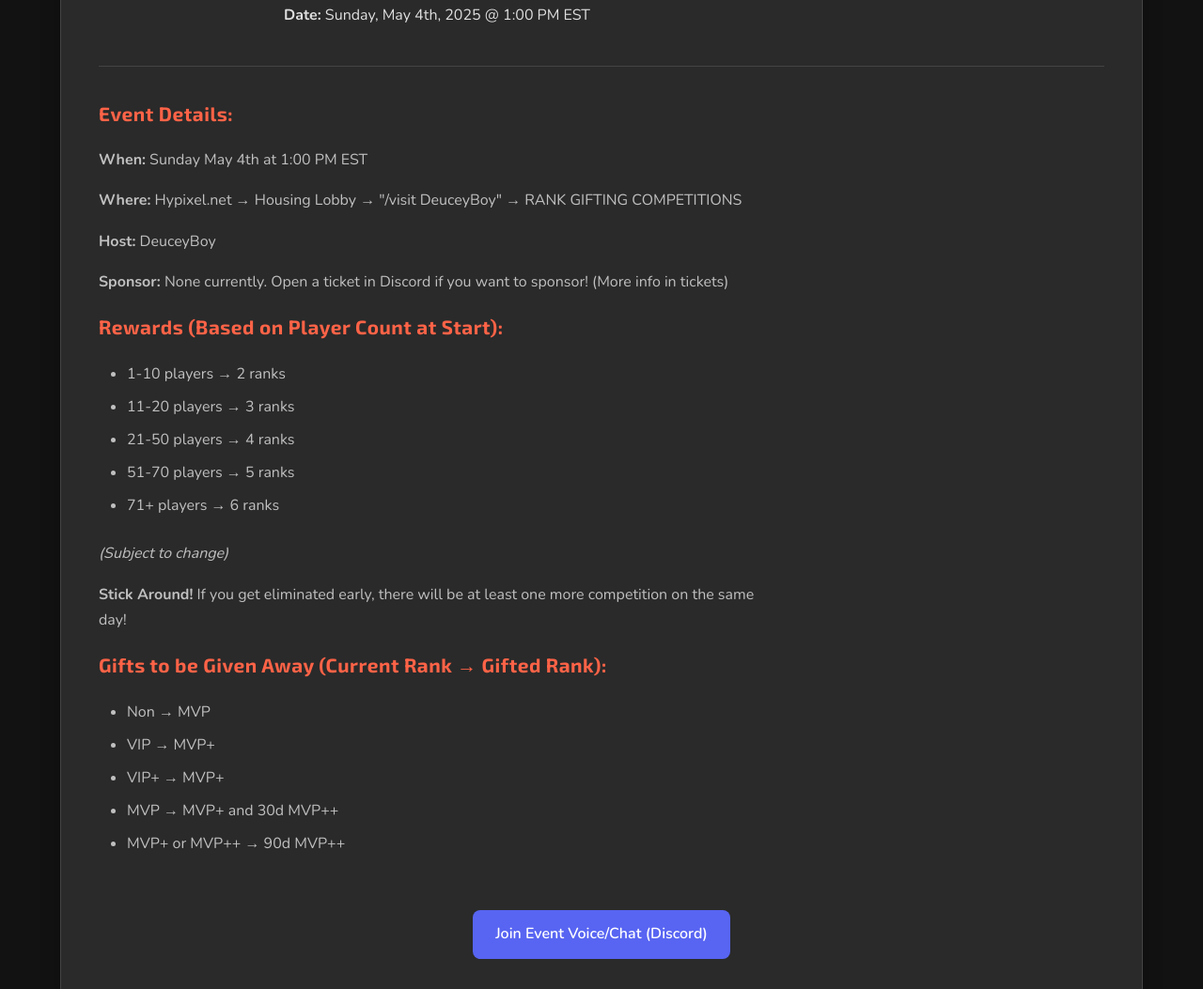
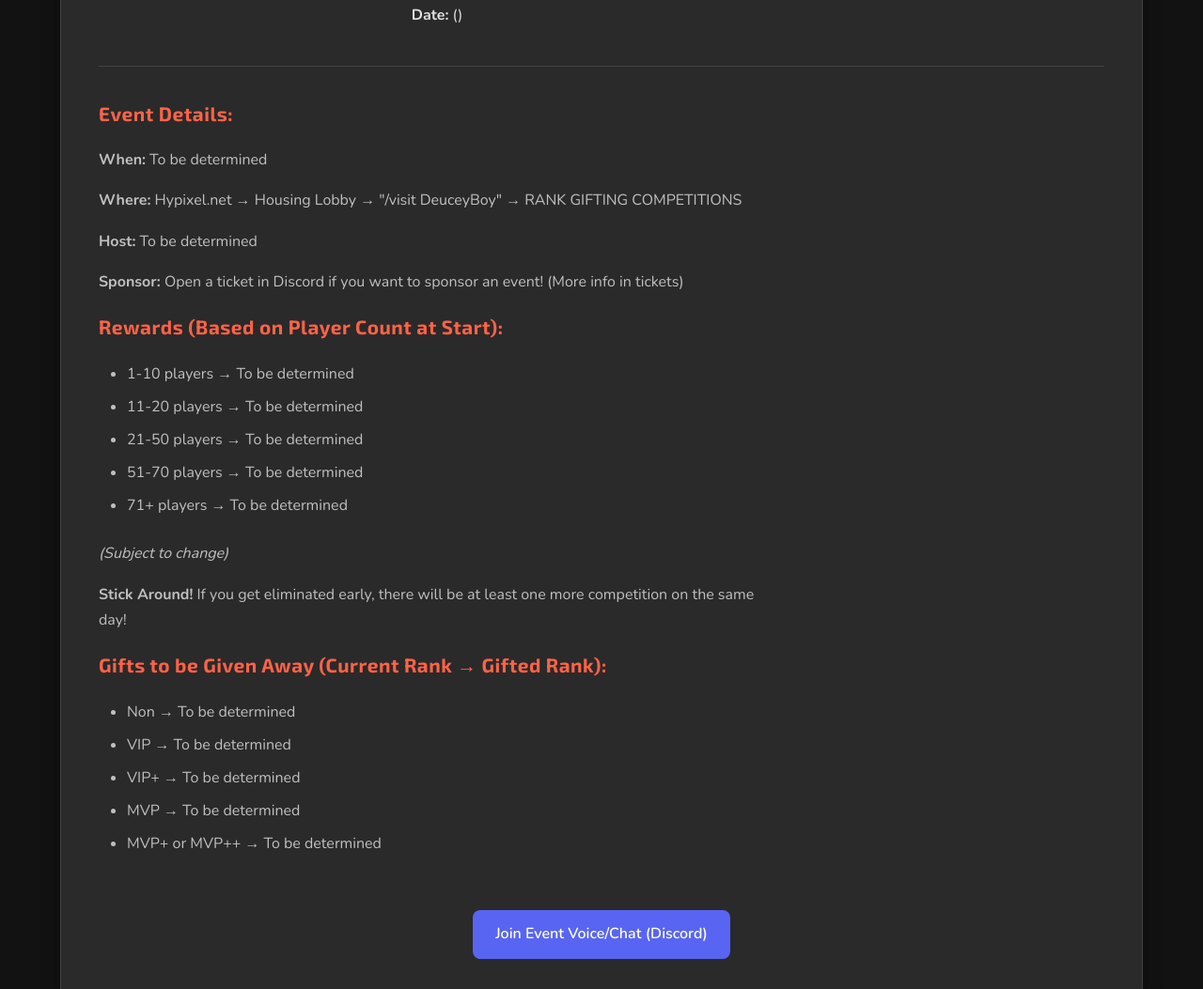
Before and after one commit to sparkpixeldev/rgc, a plain HTML site: page index.html in a window 1280 px wide. Shown: the part 5284-6337 px from the top of the page at 94% size. Drawn offline with nearby package versions, Linux system fonts and the light colour scheme.

Commit message:
Update index.html

```diff
--- a/index.html
+++ b/index.html
@@ -166,34 +166,34 @@
         <section id="events">
             <h2>Upcoming Events</h2>
             <div class="event-countdown">
-                <h3>Next Event: RGC #8</h3>
+                <h3>EVENT WILL BE SCHEDULED SOON</h3>
                 <div id="countdown-timer">Countdown loading...</div>
-                <p><strong>Date:</strong> <span id="next-event-date">Sunday, May 4th, 2025 @ 1:00 PM EST</span></p>
+                <p><strong>Date:</strong> <span id="next-event-date">()</span></p>
                 <div class="event-details">
                     <h4>Event Details:</h4>
-                    <p><strong>When:</strong> Sunday May 4th at 1:00 PM EST</p>
+                    <p><strong>When:</strong> To be determined</p>
                     <p><strong>Where:</strong> Hypixel.net → Housing Lobby → "/visit DeuceyBoy" → RANK GIFTING COMPETITIONS</p>
-                    <p><strong>Host:</strong> DeuceyBoy</p>
-                    <p><strong>Sponsor:</strong> None currently. Open a ticket in Discord if you want to sponsor! (More info in tickets)</p>
+                    <p><strong>Host:</strong> To be determined</p>
+                    <p><strong>Sponsor:</strong> Open a ticket in Discord if you want to sponsor an event! (More info in tickets)</p>
 
                     <h4>Rewards (Based on Player Count at Start):</h4>
                     <ul>
-                        <li>1-10 players → 2 ranks</li>
-                        <li>11-20 players → 3 ranks</li>
-                        <li>21-50 players → 4 ranks</li>
-                        <li>51-70 players → 5 ranks</li>
-                        <li>71+ players → 6 ranks</li>
+                        <li>1-10 players → To be determined</li>
+                        <li>11-20 players → To be determined</li>
+                        <li>21-50 players → To be determined</li>
+                        <li>51-70 players → To be determined</li>
+                        <li>71+ players → To be determined</li>
                     </ul>
                     <p><em>(Subject to change)</em></p>
                     <p><strong>Stick Around!</strong> If you get eliminated early, there will be at least one more competition on the same day!</p>
 
                     <h4>Gifts to be Given Away (Current Rank → Gifted Rank):</h4>
                      <ul>
-                        <li>Non → MVP</li>
-                        <li>VIP → MVP+</li>
-                        <li>VIP+ → MVP+</li>
-                        <li>MVP → MVP+ and 30d MVP++</li>
-                        <li>MVP+ or MVP++ → 90d MVP++</li>
+                        <li>Non → To be determined</li>
+                        <li>VIP → To be determined</li>
+                        <li>VIP+ → To be determined</li>
+                        <li>MVP → To be determined</li>
+                        <li>MVP+ or MVP++ → To be determined</li>
                     </ul>
                 </div>
                  <!-- Placeholder for calendar/list -->
```
